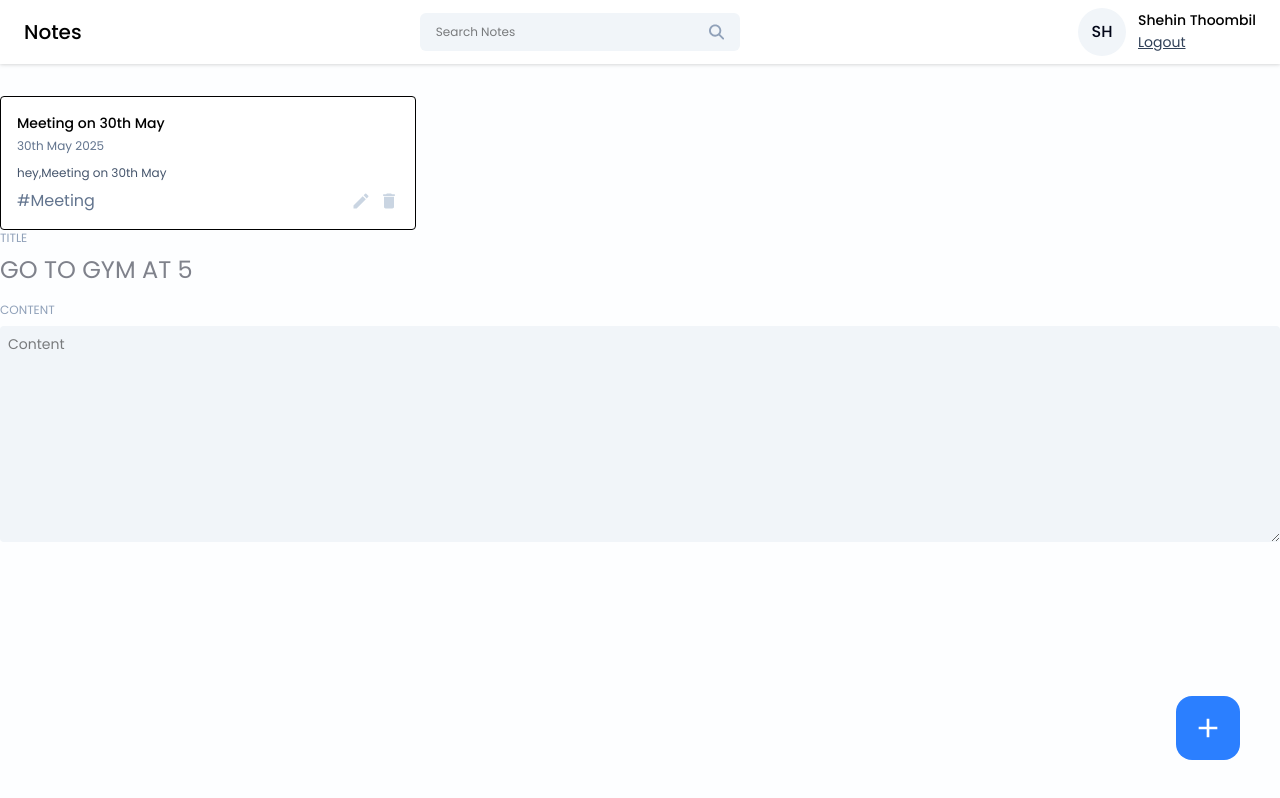
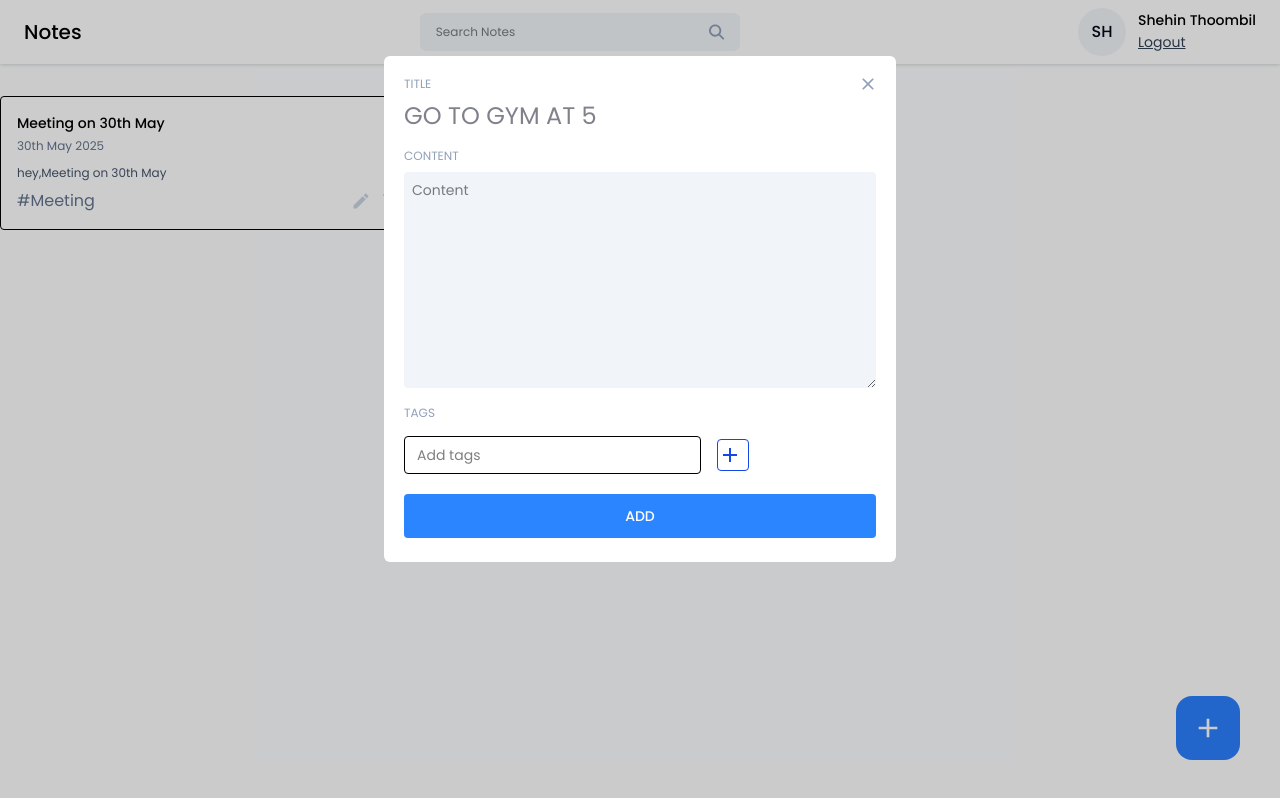
Before and after one commit to shehinthoombil/premium-notes-app, a React (Vite) app in the folder frontend/notes-app/: page /dashboard in a window 1280 px wide. Both pictures are taken after a click on the button 1208 px from the left and 728 px from the top of the page. Built offline with nearby package versions, Linux system fonts and the light colour scheme.

Commit message:
create notes setup ,title,content,tags and add tags and show the tags on the modal tag add button

```diff
--- a/frontend/notes-app/package.json
+++ b/frontend/notes-app/package.json
@@ -14,6 +14,7 @@
     "react": "^19.1.0",
     "react-dom": "^19.1.0",
     "react-icons": "^5.5.0",
+    "react-modal": "^3.16.3",
     "react-router-dom": "^7.6.1",
     "tailwindcss": "^4.1.7"
   },
--- /dev/null
+++ b/frontend/notes-app/src/components/Input/TagInput.jsx
@@ -0,0 +1,65 @@
+import React, { useState } from 'react'
+import { MdAdd, MdClose } from 'react-icons/md'
+
+const TagInput = ({ tags, setTags }) => {
+    const [inputValue, SetInputValue] = useState("")
+
+    const handleInputChange = (e) => {
+        SetInputValue(e.target.value)
+    }
+
+    const addNewTag = () => {
+        if (inputValue.trim() !== "") {
+            setTags([...tags, inputValue.trim()])
+            SetInputValue("")
+        }
+    }
+
+    const handleKeyDown = (e) => {
+        if (e.key === "Enter") {
+            addNewTag()
+        }
+    }
+
+    const handleRemoveTag = (tagToRemove) => {
+        setTags(tags.filter((tag) => tag !== tagToRemove))
+    }
+    return (
+        <div>
+            {tags?.length > 0 && (
+                <div className='flex items-center gap-2 flex-wrap mt-2'>
+                    {tags.map((tag, index) => {
+                        <span key={index} className='flex items-center gap-2 text-sm text-slate-900 bg-slate-100 px-3 py-1 rounded '>
+                            # {tag}
+                            <button
+                                onClick={() => {
+                                    handleRemoveTag(tag)
+                                }}
+                            >
+                                <MdClose />
+                            </button>
+                        </span>
+                    })}
+                </div>
+            )}
+
+            <div className='flex items-center gap-4 mt-3'>
+                <input type="text"
+                value={inputValue}
+                    className='text-sm bg-transparent border px-3 py-2 rounded outline-none'
+                    placeholder='Add tags'
+                    onChange={handleInputChange}
+                    onKeyDown={handleKeyDown}
+                />
+                <button className='w-8 h-8 items-center justify-center rounded border border-blue-700 hover:bg-blue-700'
+                    onClick={() => {
+                        addNewTag()
+                    }}>
+                    <MdAdd className='text-2xl text-blue-700 hover:text-white' />
+                </button>
+            </div>
+        </div>
+    )
+}
+
+export default TagInput
--- a/frontend/notes-app/src/pages/Home/AddEditNotes.jsx
+++ b/frontend/notes-app/src/pages/Home/AddEditNotes.jsx
@@ -1,14 +1,50 @@
-import React from 'react'
+import React, { useState } from 'react'
+import TagInput from '../../components/Input/TagInput'
+import { MdClose } from 'react-icons/md'
 
-const AddEditNotes = () => {
+const AddEditNotes = ({ noteData, type, onClose }) => {
+    const [title, setTitle] = useState("")
+    const [content, setContent] = useState("")
+    const [tags, setTags] = useState([])
+    const [error, setError] = useState(null)
+
+    //Add Note
+    const addNewNote = async () => { };
+
+    //Edit Note
+    const editNote = async () => { };
+
+    const handleAddNote = () => {
+        if (!title) {
+            setError("Please Enter the title")
+            return;
+        }
+        if (!content) {
+            setError("Please Enter the content")
+            return;
+        }
+        setError("")
+
+        if (type === 'edit') {
+            editNote()
+        } else {
+            addNewNote()
+        }
+    }
+
     return (
-        <div>
+        <div className='relative'>
+            <button className='w-10 h-10 rounded-full flex items-center justify-center absolute -top-3 -right-3 hover:bg-slate-50' onClick={onClose}>
+                <MdClose className='text-xl text-slate-400' />
+            </button>
             <div className='flex flex-col gap-2'>
                 <label className="input-label">TITLE</label>
                 <input
                     type="text"
                     className='text-2xl text-slate-950 outline-none'
                     placeholder='GO TO GYM AT 5'
+                    value={title}
+                    onChange={({ target }) => setTitle(target.value)}
                 />
             </div>
 
@@ -19,8 +55,19 @@
                     className='text-sm text-shadow-slate-50 outline-none bg-slate-100 p-2 rounded'
                     placeholder='Content'
                     rows={10}
+                    value={content}
+                    onChange={({ target }) => setContent(target.value)}
                 />
             </div>
+
+            <div className='mt-3'>
+                <label className='input-label'>TAGS</label>
+                <TagInput tags={tags} setTags={setTags} />
+            </div>
+            {error && <p className='text-red-500 text-xs pt-4'>{error}</p>}
+
+            <button className='w-full text-sm text-white rounded my-1 hover:bg-blue-600 bg-[#2B85FF] font-medium mt-5 p-3'
+                onClick={handleAddNote}>ADD</button>
         </div>
     )
 }
--- a/frontend/notes-app/src/pages/Home/Home.jsx
+++ b/frontend/notes-app/src/pages/Home/Home.jsx
@@ -1,10 +1,19 @@
-import React from 'react'
+import React, { useState } from 'react'
 import Navbar from '../../components/Navbar/Navbar'
 import NoteCard from '../../components/Cards/NoteCard'
 import { MdAdd } from 'react-icons/md'
 import AddEditNotes from './AddEditNotes'
+import Modal from "react-modal"
+import { data } from 'react-router-dom'
 
 const Home = () => {
+
+  const [openAddEditModal, setOpenAddEditModal] = useState({
+    isShown: false,
+    type: "add",
+    data: null,
+  })
+
   return (
     <>
       <Navbar />
@@ -21,11 +30,32 @@
         </div>
       </div>
 
-      <button className='w-16 h-16 flex items-center justify-center rounded-2xl bg-blue-500 hover:bg-blue-600 absolute right-10 bottom-10' onClick={() => { }}>
+      <button className='w-16 h-16 flex items-center justify-center rounded-2xl bg-blue-500 hover:bg-blue-600 absolute right-10 bottom-10'
+        onClick={() => {
+          setOpenAddEditModal({ isShown: true, type: "add", data: null })
+        }}>
         <MdAdd className='text-[32px] text-white' />
       </button>
 
-      <AddEditNotes/>
+      <Modal
+        isOpen={openAddEditModal.isShown}
+        onRequestClose={() => { }}
+        style={{
+          overlay: {
+            backgroundColor: "rgba(0,0,0,0.2)",
+          },
+        }}
+        contentLabel=""
+        className="w-[40%] max-h-3/4 bg-white rounded-md mx-auto mt-14 p-5 overflow-scroll "
+      >
+
+        <AddEditNotes
+          type={openAddEditModal.type}
+          noteData={openAddEditModal.data}
+          onClose={() => {
+            setOpenAddEditModal({ isShown: false, type: "add", data: null })
+          }} />
+      </Modal>
 
     </>
   )
```
Also changed, not shown: 1 other file (tests, documents, lock files or other folders).
